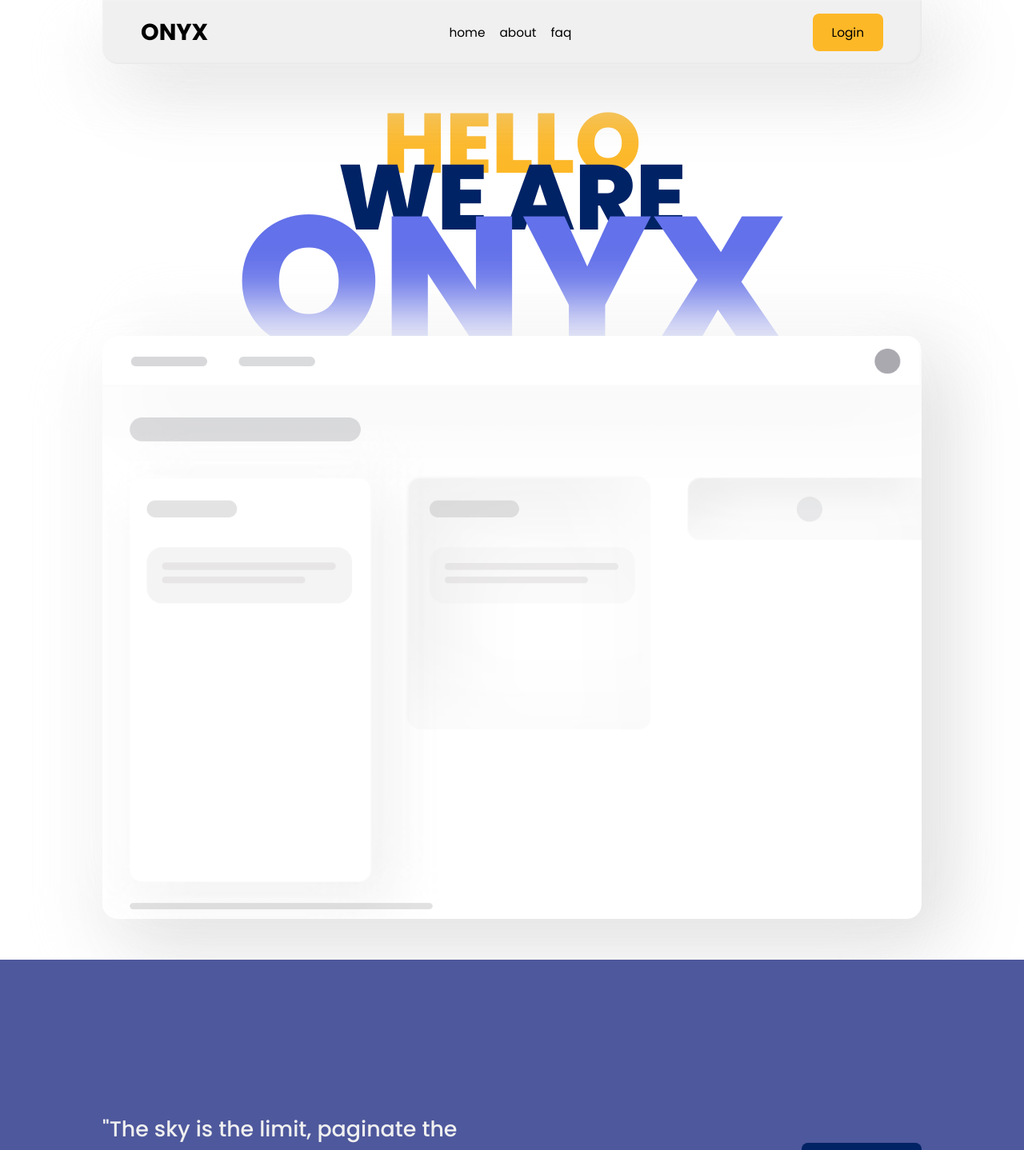
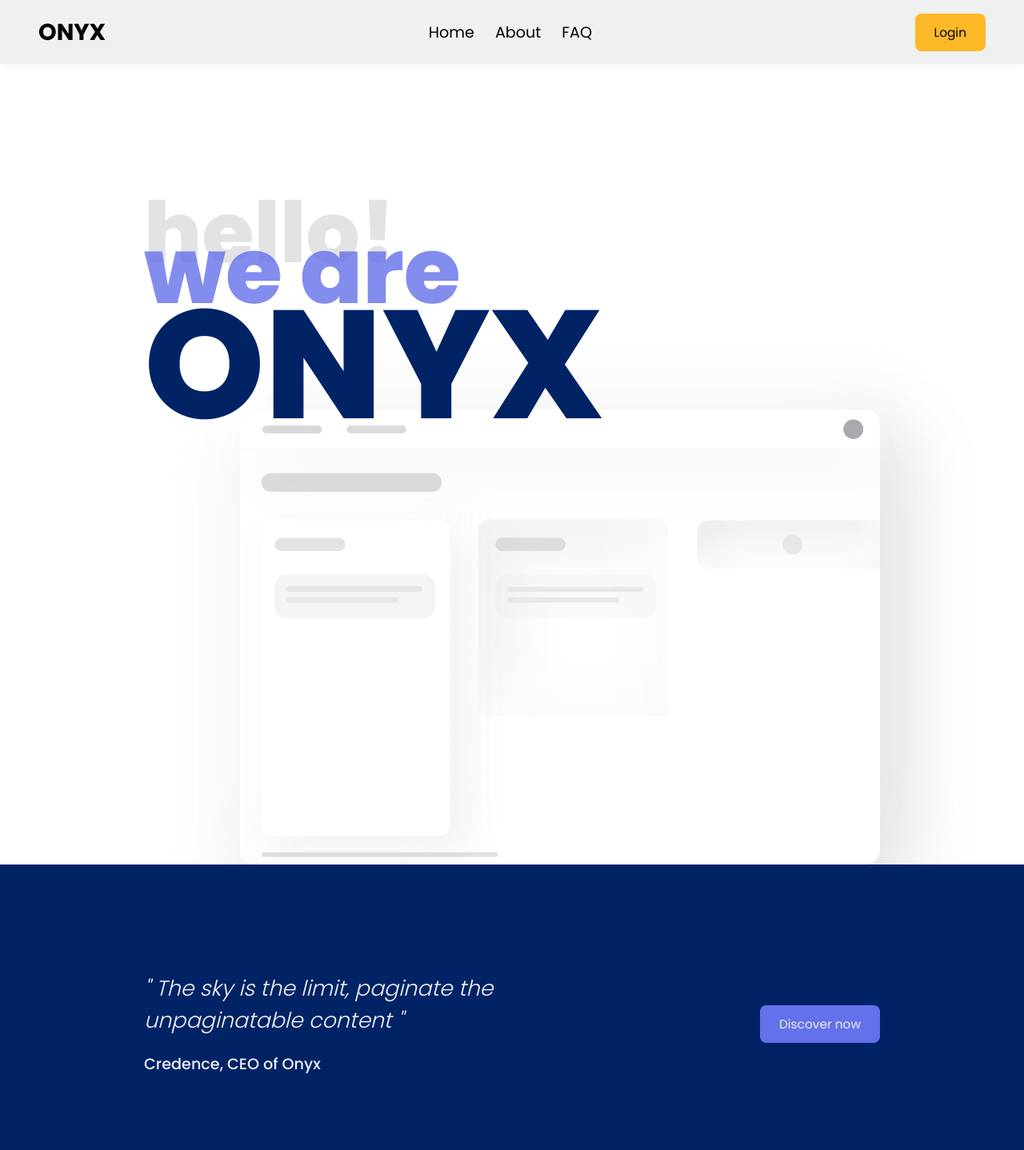
Before and after one commit to truongnhatanh7/EEET2580_Onyx_Project, a PHP site: page / in a window 1280 px wide. Shown: the top 1438 px of the page at 80% size. Run offline with PHP 8.4, Linux system fonts and the light colour scheme; some libraries are stand-ins or nearby versions.

Commit message:
Change in design

```diff
--- a/assets/css/homepage.css
+++ b/assets/css/homepage.css
@@ -1,98 +1,140 @@
-
+@import url("./navbar.css");
+@import url("./navbar-responsive.css");
+@import url("./homepage-responsive.css");
+.line{
+    /* display: none; */
+    top: 76px;
+    /* left: 459px;
+    width: 65px; */
+    position: fixed;
+    height: 4px;
+    background-color: var(--yellow);
+    z-index: 1000;
+}
+.page__wrapper{
+    max-width: 1000px;
+    margin: 0 auto;
+}
+.space{
+    height: 100vh;
+}
 .home__welcome-wrapper {
+    /* position: fixed;
+    top: 0;
+    bottom: 0;
+    z-index: -1; */
     display: flex;
     flex-direction: column;
     min-width: 100%;
-    height: 150vh;
-    position: relative;
+    margin-top: 14vh;
+    /* height: auto; */
+    /* position: relative; */
     overflow: hidden;
 }
-
+.text__wrapper{
+    padding-left: 40px;
+    position: relative;
+    height: 400px;
+}
 .welcome__hello-text,
 .welcome__weare-text,
 .welcome__onyx-text {
     transform-style: preserve-3d;
     position: absolute;
-    margin: 0 auto;
+    /* margin: 0 auto; */
     width: 100%;
-    text-align: center;
+    text-align: left;
     font-weight: 800;
     font-size: 12rem;
 }
 
 .welcome__hello-text {
     top: 100px;
-    color: var(--yellow);
+    color: var(--gray);
     font-size: 11rem;
     animation: fadeIn 0.2s ease-in-out;
     z-index: -1;
     transition: 0.2s;
+    opacity: 80%;
 }
 
 .welcome__weare-text {
-    top: 160px;
-    color: var(--pink-color);
+    top: 140px;
+    color: var(--soft-pink);
     animation: fadeIn 0.6s ease-in-out;
     transition: 0.4s;
+    opacity: 80%;
 }
 
 .welcome__onyx-text {
-    top: 180px;
-    color: var(--soft-pink);
-    font-size: 24rem;
+    top: 200px;
+    color: var(--pink-color);
+    font-size: 20rem;
     animation: fadeIn 0.9s ease-in-out;
     transition: 0.8s;
-
-
-
+    z-index: 100;
 }
 
 .welcome__img {
-    position: absolute;
+    /* position: absolute; */
     width: 80%;
     top: 420px;
     left: 0;
     right: 0;
-    margin: 0 auto;
+    /* margin: 0 auto; */
+    margin-left: auto;
+    margin-right: 0;
+    margin-right: 40px;
     box-shadow: -35px 35px 70px rgba(224, 224, 224, 0.2), 35px -35px 70px rgba(224, 224, 224, 0.2), -35px -35px 70px rgba(255, 255, 255, 0.9), 35px 35px 88px rgba(224, 224, 224, 0.9), inset 1px 1px 2px rgba(255, 255, 255, 0.3), inset -1px -1px 2px rgba(224, 224, 224, 0.5);
     border-radius: 18px;
     animation: fadeIn 1.2s ease-in-out;
     /* transform: translateZ(-1px) scale(2);
+
+    perspective: 300px; */
     z-index: -1;
-    perspective: 300px; */
-
 }
 
 .home__view-wrapper {
-    height: 100vh;
-    background-color: var(--hard-pink);
+    height: auto;
+    background-color: var(--pink-color);
+    padding-bottom: 14rem;
+    padding-top: 14rem;
 }
 
 .view__text-wrapper {
-    width: 80%;
-    margin: 0 auto;
-    padding-top: 20rem;
+    /* width: 80%; */
+    margin: 0 40px;
     display: flex;
     justify-content: space-between;
     align-items: center;
+    /* gap: 180px; */
 }
 
 .view__text-quote {
     font-size: 2.8rem;
     color: var(--white);
     word-wrap: break-word;
-    width: 60%;
+    width: 80%;
+    font-weight: 300;
+    font-style: italic;
+}
+
+.view__text-credit{
+    font-size: 2rem;
+    color: var(--white);
     font-weight: 500;
-
+    margin-top: 20px;
+    /* text-align: right; */
 }
 
 .discover-btn {
     padding: 12px 24px;
     font-size: 1.8rem;
-    background-color: var(--pink-color);
+    background-color: var(--soft-pink);
     color: var(--white);
     z-index: 30;
-    position: relative;
+    white-space: nowrap;
+    /* position: relative; */
 }
 
 .view__img-wrapper {
--- a/assets/css/navbar.css
+++ b/assets/css/navbar.css
@@ -1,4 +1,11 @@
-
+/* .line{
+    width: 100%;
+    height: 1px;
+    background-color: var(--red);
+    position: absolute;
+    bottom: 0;
+    left: 0;
+} */
 .home__header {
     width: 100%;
 }
@@ -10,16 +17,16 @@
     padding: 0 48px;
     margin: 0;
     height: 80px;
-    width: 80%;
+    /* width: 80%; */
     margin: 0 auto;
     position: fixed;
     z-index: 1000;
     top: 0;
     left: 0;
     right: 0;
-    border-radius: 0 0 20px 20px;
+    /* border-radius: 0 0 20px 20px; */
     background-color: var(--white);
-    box-shadow: -35px 35px 70px rgba(224, 224, 224, 0.2), 35px -35px 70px rgba(224, 224, 224, 0.2), -35px -35px 70px rgba(255, 255, 255, 0.9), 35px 35px 88px rgba(224, 224, 224, 0.9), inset 1px 1px 2px rgba(255, 255, 255, 0.3), inset -1px -1px 2px rgba(224, 224, 224, 0.5);
+    box-shadow: var(--task-shadow);
 }
 
 .navbar__logo {
@@ -40,7 +47,8 @@
 .navbar__link {
     display: block;
     text-decoration: none;
-    font-size: 1.6rem;
+    font-size: 2rem;
+    margin: 0 4px;
     color: var(--black);
     font-weight: 400;
 }
--- a/assets/js/homepage.js
+++ b/assets/js/homepage.js
@@ -105,14 +105,43 @@ if (sessionStorage.getItem('userId')) {
 pickerDragAndDrop.addEventListener('click', () => {
     featureImage.src = "./assets/img/homepage/dnd.svg";
     featureImageHelper.style.display = "block";
+    pickerDragAndDrop.classList.add("pick");
+    pickerDarkmode.classList.remove("pick");
+    pickerCollaboration.classList.remove("pick");
 })
 
 pickerDarkmode.addEventListener('click', () => {
     featureImage.src = "./assets/img/homepage/darkmode.svg";
     featureImageHelper.style.display = "none";
+    pickerDragAndDrop.classList.remove("pick");
+    pickerDarkmode.classList.add("pick");
+    pickerCollaboration.classList.remove("pick");
 })
 
 pickerCollaboration.addEventListener('click', () => {
     featureImage.src = "./assets/img/homepage/collaboration.svg";
     featureImageHelper.style.display = "none";
+    pickerDragAndDrop.classList.remove("pick");
+    pickerDarkmode.classList.remove("pick");
+    pickerCollaboration.classList.add("pick");
 })
+
+const line = $('.line');
+const navbarItems = $$('.navbar__item');
+const leftIndex = line.style.left;
+const lineWidth = line.style.width;
+
+line.style.left = leftIndex + "px";
+line.style.width = lineWidth + "px";
+
+navbarItems.forEach(function(item, index) {
+    item.addEventListener('mouseover', function() {
+        if(this.querySelector(":hover")){
+            console.log("hovering");
+            line.style.left = this.offsetLeft + "px";
+            line.style.width = this.offsetWidth + "px";
+        }
+    });
+})
+
+// Help me with this!!!!
--- a/index.html
+++ b/index.html
@@ -29,7 +29,6 @@
         <link rel="stylesheet" href="./assets/css/homepage.css" />
         <link rel="stylesheet" href="./assets/css/homepage-responsive.css" />
         <link rel="stylesheet" href="./assets/css/base.css" />
-        <link rel="stylesheet" href="./assets/css/navbar.css" />
 
         <script src="./assets/js/homepage.js" defer></script>
         <script src="./assets/js/navbar.js" defer></script>
@@ -41,15 +40,17 @@
 
                 <ul class="navbar__list">
                     <li class="navbar__item">
-                        <a href="index.html" class="navbar__link">home</a>
+                        <a href="index.html" class="navbar__link">Home</a>
                     </li>
                     <li class="navbar__item">
-                        <a href="about.html" class="navbar__link">about</a>
+                        <a href="about.html" class="navbar__link">About</a>
                     </li>
                     <li class="navbar__item">
-                        <a href="faq.html" class="navbar__link">faq</a>
+                        <a href="faq.html" class="navbar__link">FAQ</a>
                     </li>
                 </ul>
+                <div class="line"></div>
+                <!-- <div class="line"></div> -->
 
                 <button class="navbar__login btn">Login</button>
             </nav>
@@ -60,22 +61,30 @@
 
         <main>
             <section class="home__welcome-wrapper">
-                <p class="welcome__hello-text">HELLO</p>
-                <p class="welcome__weare-text">WE ARE</p>
+                <div class="page__wrapper">
+                    <div class="text__wrapper">
+                        <p class="welcome__hello-text">hello!</p>
+                        <p class="welcome__weare-text">we are</p>
                         <p class="welcome__onyx-text">ONYX</p>
+                    </div>
                     <img
                         src="./assets/img/homepage/welcome.png"
-                    class="welcome__img"
+                        class="welcome__img flex"
                         alt="welcome.svg"
                     />
+                </div>
             </section>
-
+            <!-- <div class="space"></div> -->
             <section class="home__view-wrapper">
+                <div class="page__wrapper">
                     <div class="view__text-wrapper">
+                        <div class="content__wrapper">
                             <p class="view__text-quote">
-                        "The sky is the limit, paginate the unpaginatable
-                        content" <br />Credence, CEO of Onyx
+                                " The sky is the limit, paginate the unpaginatable
+                                content "
                             </p>
+                            <p class="view__text-credit">Credence, CEO of Onyx</p>
+                        </div>
                         <button class="discover-btn btn">Discover now</button>
                     </div>
                     <div class="view__img-wrapper">
@@ -95,13 +104,15 @@
                             class="view__img"
                         />
                     </div>
+                </div>
             </section>
 
             <section class="home__feature-wrapper">
+                <div class="page__wrapper">
                     <h1 class="feature__heading">Features</h1>
 
                     <div class="feature__picker-wrapper">
-                    <div class="picker__dragndrop picker__item">
+                        <div class="picker__dragndrop picker__item pick">
                             <i class="fa-solid fa-arrows-up-down-left-right"></i>
                             Drag & drop
                         </div>
@@ -135,14 +146,16 @@
                             quisquam. Doloremque nobis repellat quos nemo.
                         </p>
                     </div>
+                </div>
             </section>
 
             <section class="home__prefooter-wrapper">
+                <div class="page__wrapper">
                     <div class="home__prefooter">
                         <h1 class="prefooter__heading">
                             Discover your best with Onyx
                         </h1>
-                    <button class="discover-btn btn prefooter__btn">
+                        <button class="discover-btn btn prefooter__btn" src="./login2.html">
                             Discover now
                         </button>
                     </div>
@@ -151,6 +164,7 @@
                         alt="prefooter__img"
                         class="prefooter__img"
                     />
+                </div>
             </section>
         </main>
 
```
Also changed, not shown: other parts of assets/css/homepage.css (+37 -31 lines), about.html (+24 -2 lines), faq.html (+25 -1 lines), assets/js/navbar.js (line endings or trailing spaces). Lines whose indentation alone changed are shown as unchanged.
